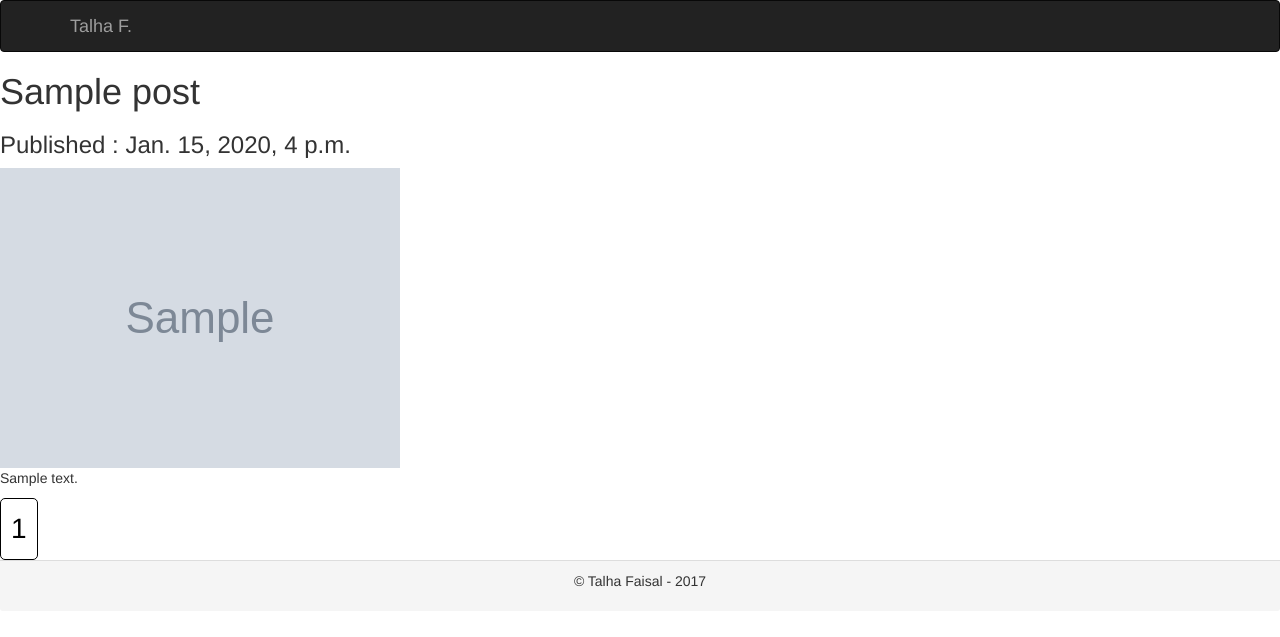
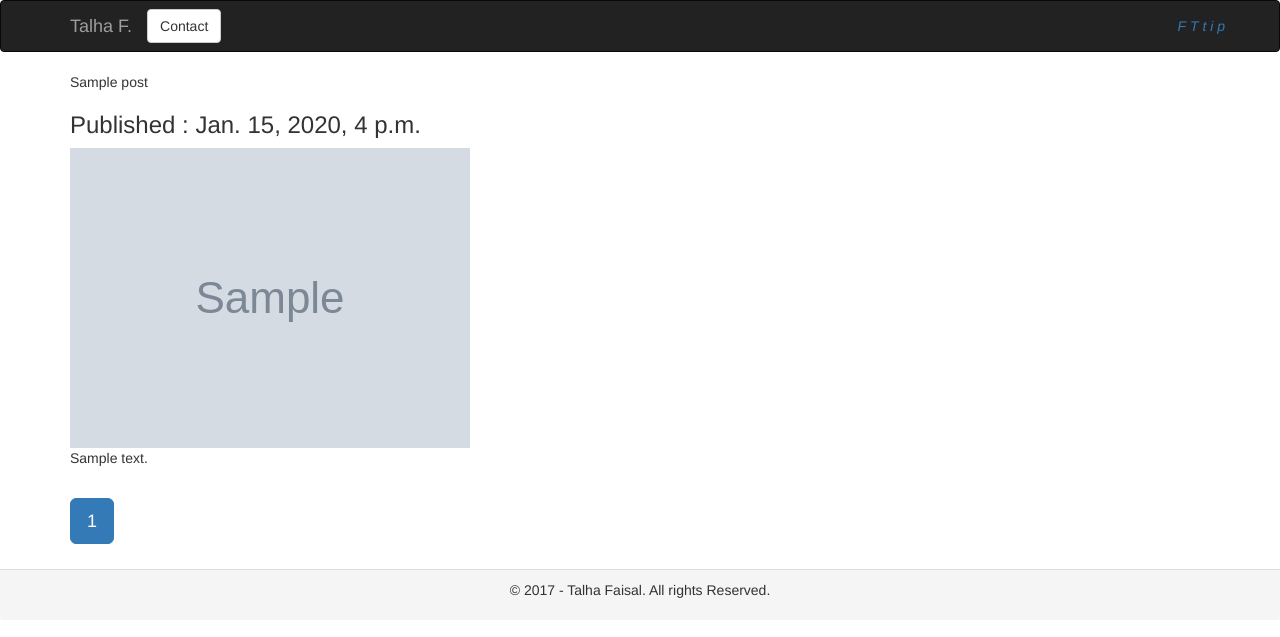
Before and after one commit to tfevan/django_blog, a Django app: page /category/1/ in a window 1280 px wide. Shown: the top 637 px of the page. Run offline with Django 3.2, Linux system fonts and the light colour scheme; tables that the repository leaves empty hold one stand-in row (values such as "Sample post"); grey boxes marked "Sample" are stand-in pictures; some libraries are stand-ins or nearby versions.

Commit message:
template contact added

```diff
--- a/blog/templates/blog/base.html
+++ b/blog/templates/blog/base.html
@@ -13,6 +13,28 @@
 	<link rel="stylesheet" type="text/css" href="{% static 'bootstrap-3.3.7-dist/css/bootstrap.min.css' %}">
 
 </head>
+
+<style>
+
+.label {
+	margin: 10px;
+}
+
+.label a {
+	color: white;
+}
+
+.top  {
+	font-size: 18px;
+	color : red;
+}
+
+.top:hover {
+	background-color: black;
+}
+
+</style>
+
 <body>
 
 <!--Nav bar -->
@@ -29,15 +51,46 @@
 								<a class="navbar-brand" href="http://127.0.0.1:8000">Talha F.</a>
 							</div>
 
-							<ul class="nav navbar-nav">
+
+
+							<ul class="nav navbar-nav list-inline text-center">
 
 								{% for category in categories %}
 
-								<li><a href="{% url 'category' category.id %}">{{ category.title }}</a></li>
+								<li class="top"><a href="{% url 'category' category.id %}">{{ category.title }}</a></li>
 
 								{% endfor %}
 
+								<a href="contact">
+								 	<button type="button" class="btn btn-default navbar-btn">Contact</button>
+								</a>
+
+
 							</ul>
+
+
+							<!--
+							<form class="navbar-form navbar-right">
+								<div class="form-group">
+									<input type="text" class="form-control" placeholder="Search">
+								</div>
+								<button type="submit" class="btn btn-default"><i class="glyphicon glyphicon-search"></i></button>
+							</form>
+
+							-->
+
+
+
+								<div class="navbar-text navbar-right list-inline text-center">
+						<a href="#"><i class="fa fa-facebook">F</i></a>
+						<a href="#"><i class="fa fa-dribbble">T</i></a>
+						<a href="#"><i class="fa fa-twitter">t</i></a>
+						<a href="#"><i class="fa fa-instagram">i</i></a>
+						<a href="#"><i class="fa fa-pinterest">p</i></a>
+					</div>
+
+
+
 
 						</div>
 
@@ -58,7 +111,7 @@
 
 <div class="panel-footer">
 
-	<p class="text-center"> &copy; Talha Faisal - 2017 </p>
+	<p class="text-center"> &copy; 2017 - Talha Faisal. All rights Reserved. </p>
 
 
 </div>
--- a/blog/templates/blog/category.html
+++ b/blog/templates/blog/category.html
@@ -2,36 +2,13 @@
 
 {% block content %}
 
+<div class="container">
+
+	<div class="row">
+
+		<div class="col-lg-6"
 
 
-<style>
-
-ul {
-	list-style-type: none;
-	margin : auto;
-	width:  : 90px;
-}
-
-li {
-	display :  inline-block;
-	border : 1px solid black;
-	padding : 10px;
-	border-radius: 5px;
-	text-decoration: none;
-  }
-
-li a {
-	text-decoration: none;
-	padding: 10px;
-}
-
-
-li.active {
-	color : black;
-	font-size: 2em;
-}
-
-</style>
 				{% for post in posts %}
 
 
@@ -51,7 +28,7 @@ li.active {
 
 				{% endfor %}
 
-
+				<ul class="pagination pagination-lg">
 
 					{% if posts.has_next %}
 
@@ -76,7 +53,37 @@ li.active {
 					{% endfor %}
 
 
+				</ul>
+
+		</div>
+
+<!-- sidebar -->
 
 
 
+
+
+
+
+
+
+
+
+
+
+
+
+
+
+
+
+
+
+
+
+	</div>
+
+</div>
+
+
 {% endblock %}
--- /dev/null
+++ b/blog/templates/blog/contact.html
@@ -0,0 +1,6 @@
+{% extends 'blog/base.html' %}
+
+{% block content %}
+
+
+{% endblock %}
--- a/blog/urls.py
+++ b/blog/urls.py
@@ -9,6 +9,8 @@ urlpatterns = [
 
 	url(r'^result/(?P<pk>[0-9]+)/$', views.result, name='result'),
 
-	url(r'^category/(?P<category_id>[0-9]+)/$', views.category, name='category')
+	url(r'^category/(?P<category_id>[0-9]+)/$', views.category, name='category'),
+
+	url(r'^contact/$', views.contact, name='contact'),
 
 ]
--- a/blog/views.py
+++ b/blog/views.py
@@ -63,3 +63,7 @@ def category(request, category_id):
 
 
 	return render(request, 'blog/category.html', {'posts':posts})
+
+
+def contact(request):
+	return render(request, "blog/contact.html")
```
Also changed, not shown: blog/templates/blog/index.html (+18 -7 lines). Lines whose indentation alone changed are shown as unchanged.
